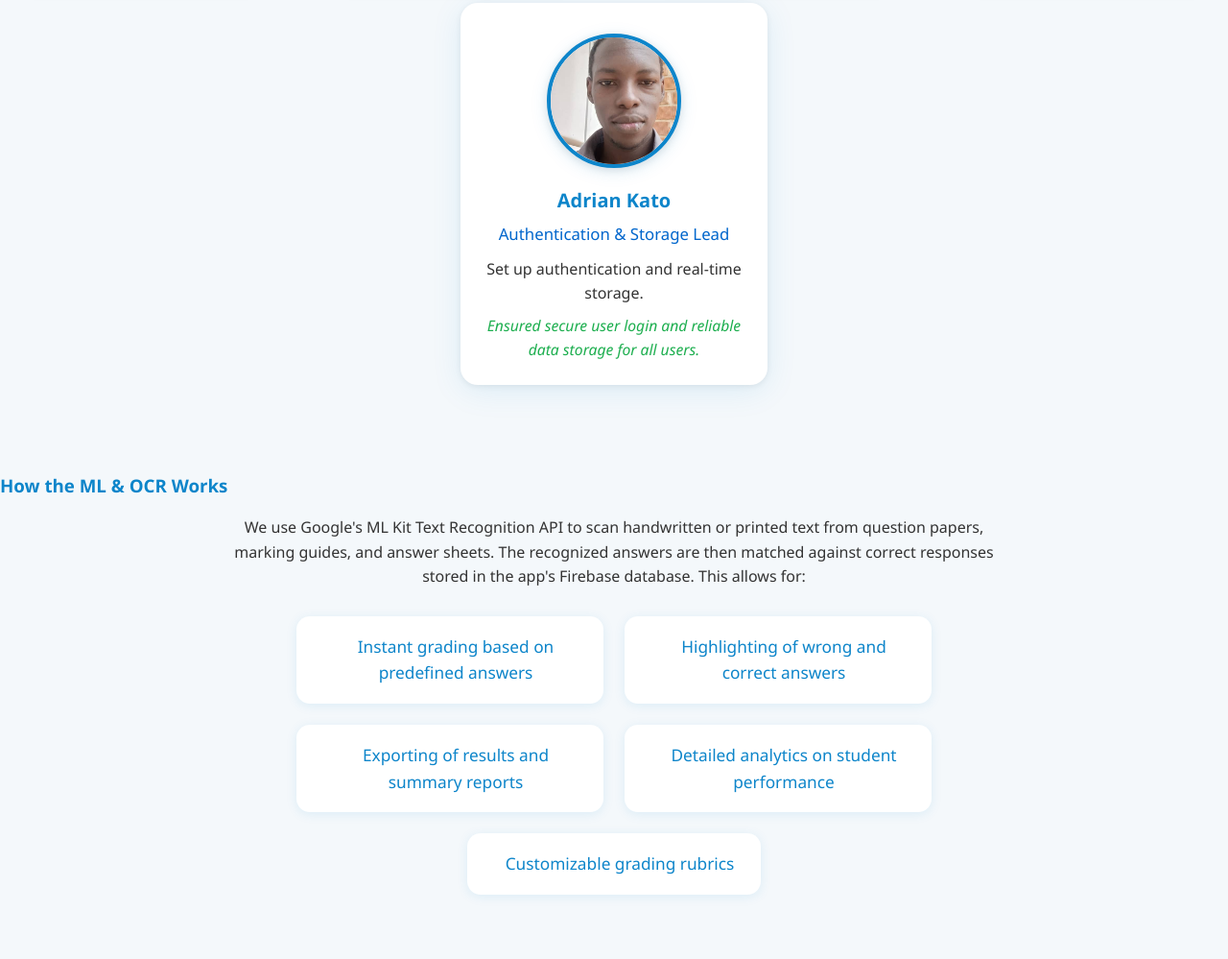
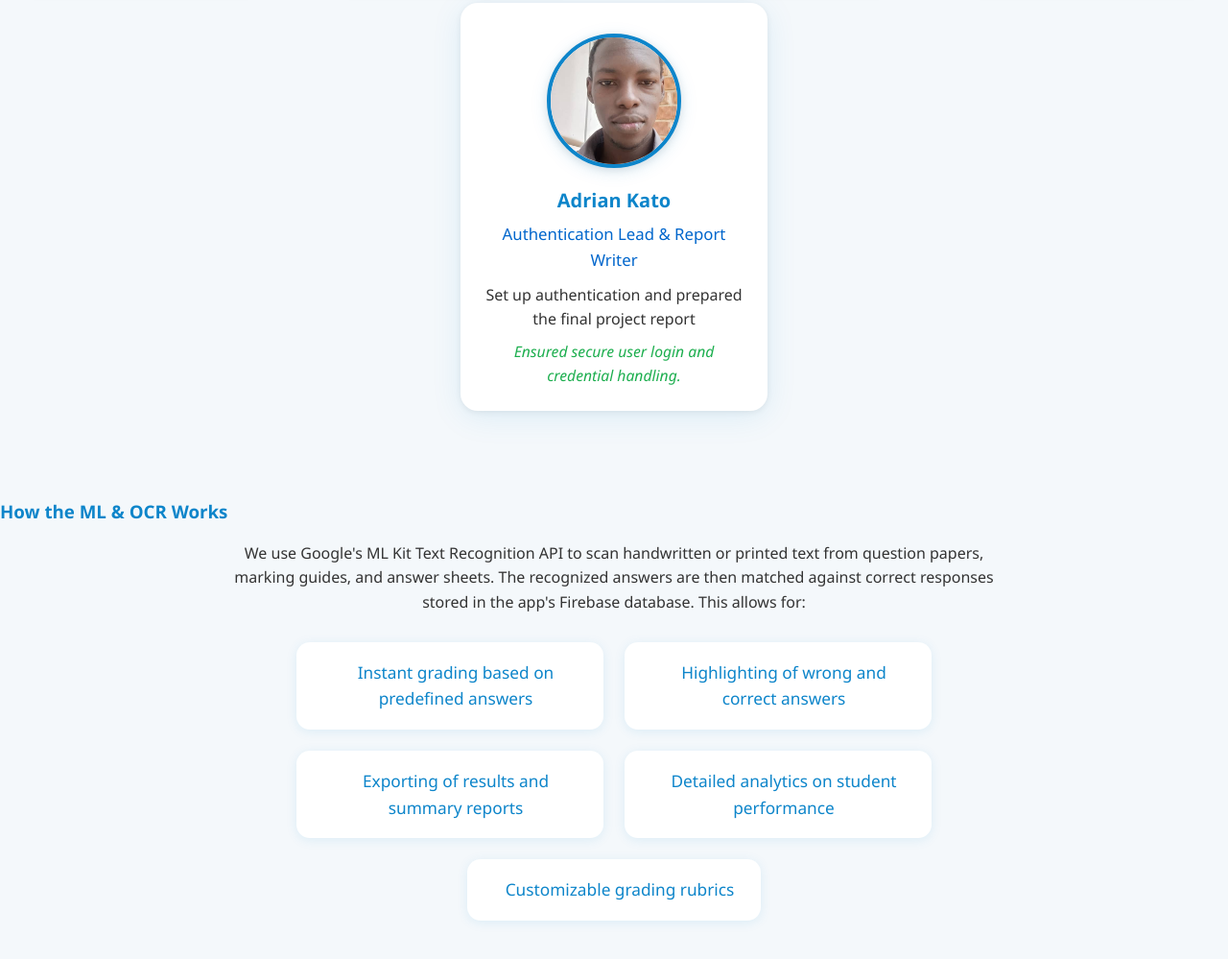
Before and after one commit to Jovans-code/AutoMark-CS-Project-site, a plain HTML site: page about.html in a window 1280 px wide. Shown: the part 918-1917 px from the top of the page at 96% size. Drawn offline with Linux system fonts and the light colour scheme.

Commit message:
Update about.html

```diff
--- a/about.html
+++ b/about.html
@@ -84,9 +84,9 @@
                 <div class="team-card">
                     <img src="../images/Adrian_katongole.jpg" alt="Adrian Kato" class="team-photo">
                     <h4>Adrian Kato</h4>
-                    <p class="team-role">Authentication & Storage Lead</p>
-                    <p class="team-bio">Set up authentication and real-time storage.</p>
-                    <p class="team-function">Ensured secure user login and reliable data storage for all users.</p>
+                    <p class="team-role">Authentication Lead & Report Writer</p>
+                    <p class="team-bio">Set up authentication and prepared the final project report</p>
+                    <p class="team-function">Ensured secure user login and credential handling.</p>
                 </div>
             </div>
         </section>
```
